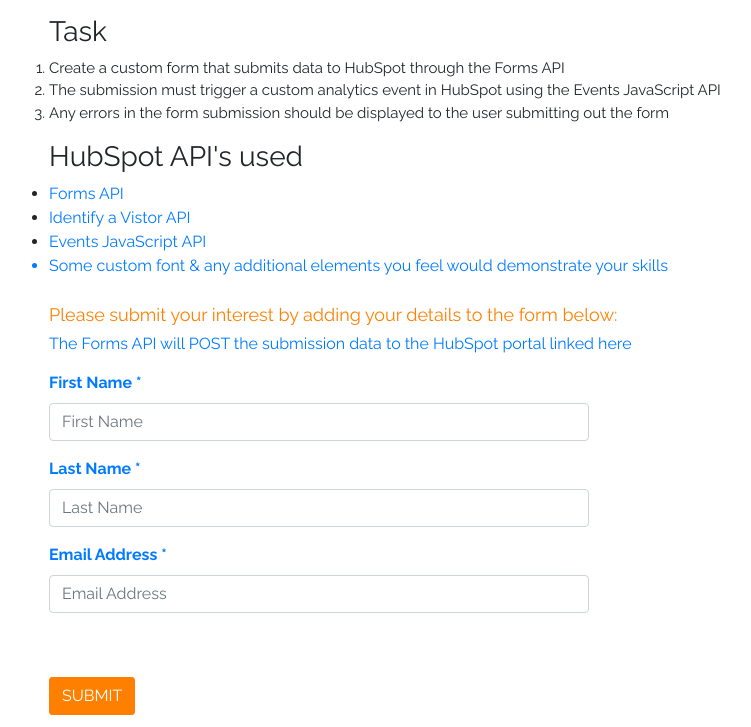
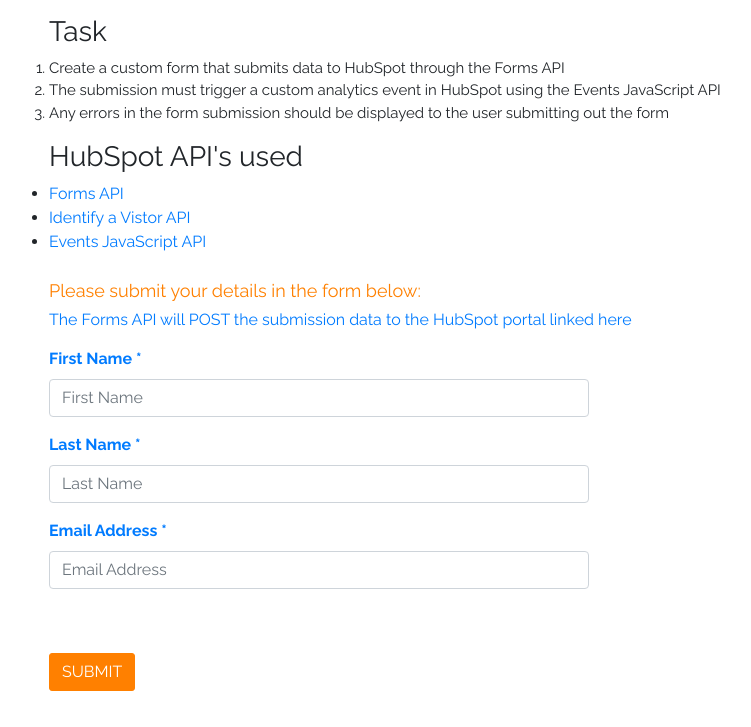
Before and after one commit to rahmona-henry/developer-advocate, a website: page client/index.html in a window 1280 px wide. Shown: the part 73-800 px from the top of the page, without its empty margins (36-787 px from the left). Drawn offline with nearby package versions, Linux system fonts and the light colour scheme.

```diff
--- a/client/index.html
+++ b/client/index.html
@@ -50,7 +50,6 @@
             <li><a href="https://developers.hubspot.com/docs/methods/forms/submit_form_v3"> Forms API</a></li>
             <li><a href="https://developers.hubspot.com/docs/methods/tracking_code_api/identify_visitor"> Identify a Vistor API </li>
             <li><a href="https://developers.hubspot.com/docs/methods/tracking_code_api/javascript_events_api"> Events JavaScript API</li>
-            <li>Some custom font & any additional elements you feel would demonstrate your skills</li>
           </ul>
          </div>
        </div>
@@ -63,7 +62,7 @@
          <div class="row">
            <div class="col-md-9">
              <div class="section-explaination">
-               <h4>Please submit your interest by adding your details to the form below:</h4>
+               <h4>Please submit your details in the form below:</h4>
                <h6><a href="https://app.hubspot.com/contacts/6282099/contacts/view/all/">The Forms API will POST the submission data to the HubSpot portal linked here</h6>
             </div>
           </div>
```
